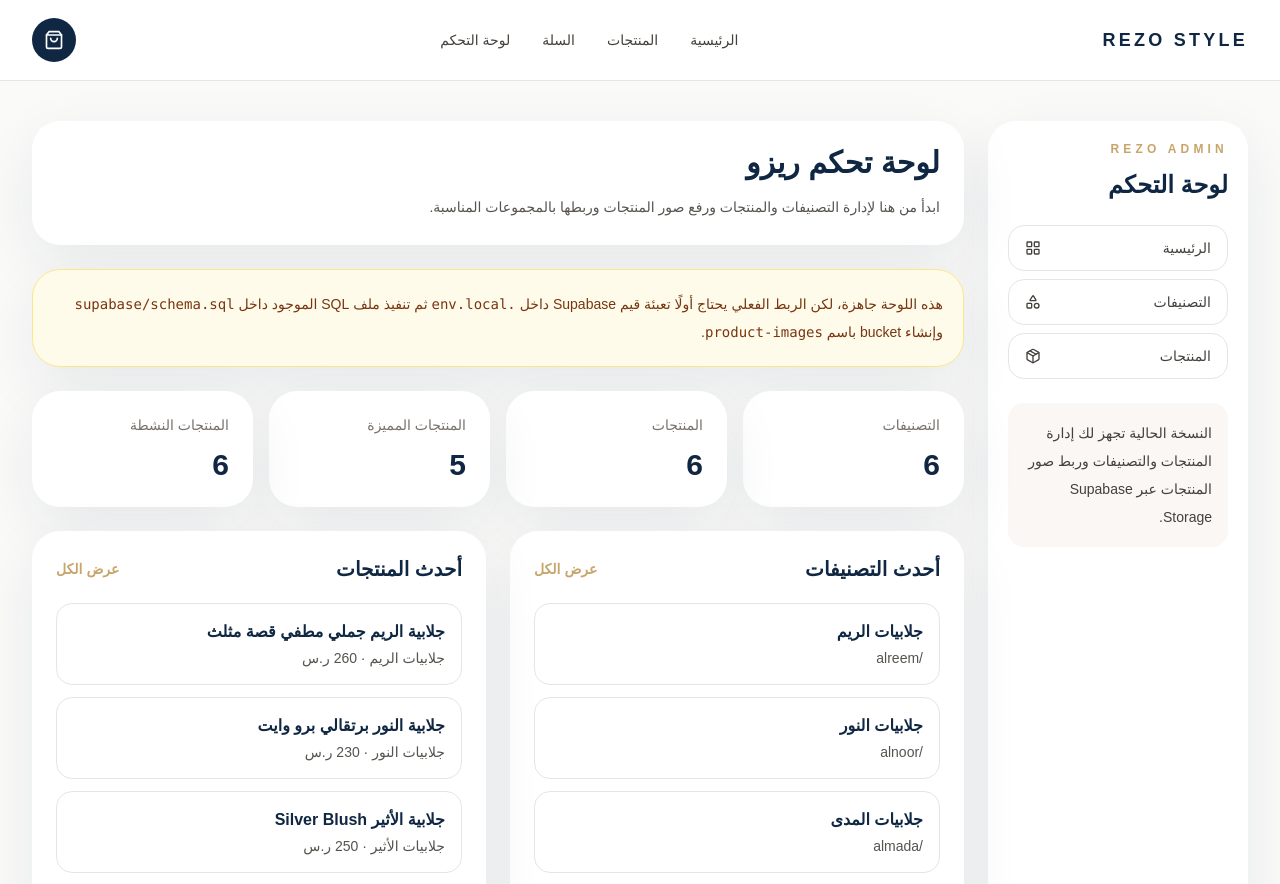
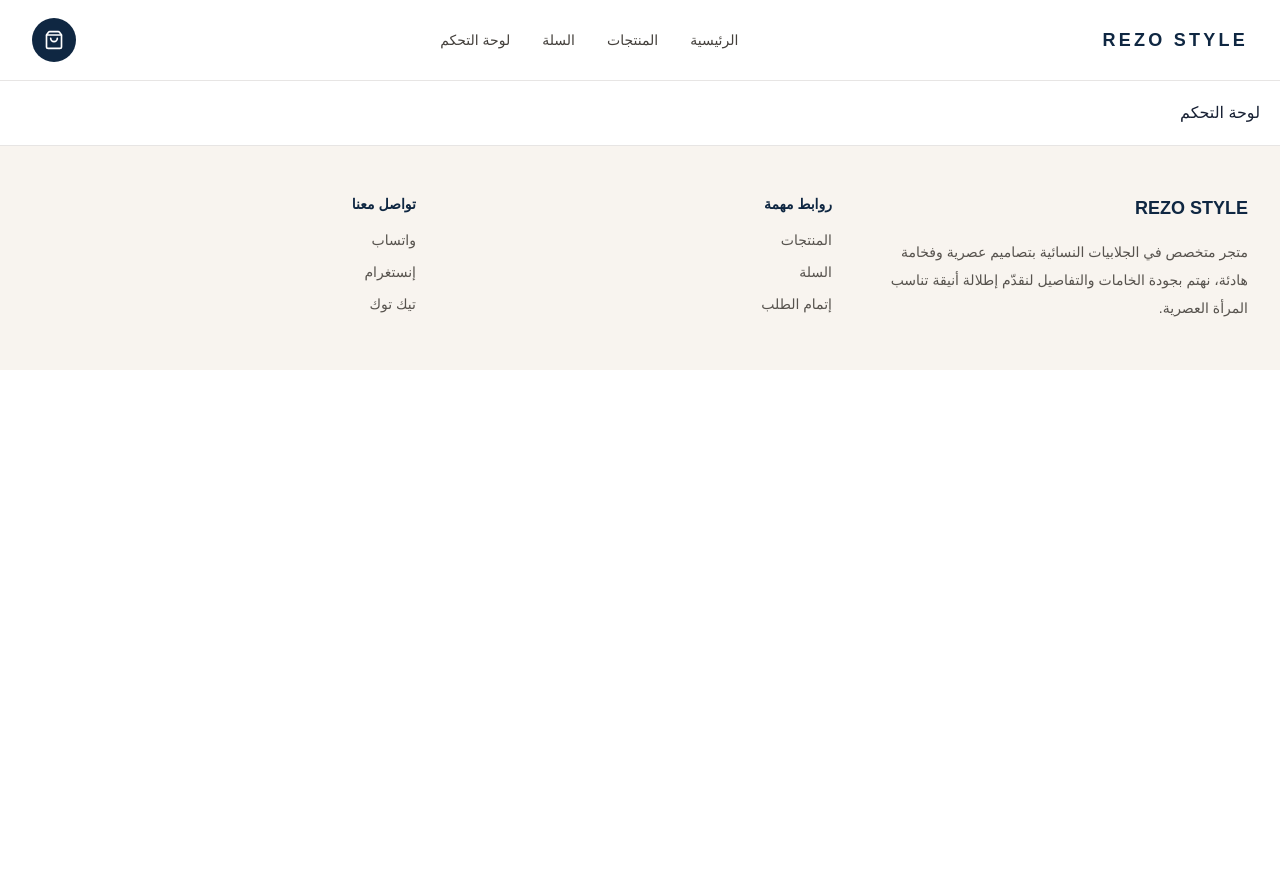
Before and after one commit to abdulaziz12030/rezo-store, a Next.js app: page /admin in a window 1280 px wide. Shown: the top 884 px of the page. After the commit the page ends 800 px from the top, so only its background shows below. Built offline with nearby package versions, Linux system fonts and the light colour scheme; no server answers.

Commit message:
Add files via upload

```diff
--- a/src/app/admin/page.tsx
+++ b/src/app/admin/page.tsx
@@ -1,65 +1,4 @@
-import Link from 'next/link'
-import { AdminShell } from '@/components/admin/admin-shell'
-import { SetupNotice } from '@/components/admin/setup-notice'
-import { getAdminCategories, getAdminProducts } from '@/lib/catalog'
 
-export default async function AdminPage() {
-  const [categories, products] = await Promise.all([getAdminCategories(), getAdminProducts()])
-
-  const metrics = [
-    { label: 'التصنيفات', value: String(categories.length) },
-    { label: 'المنتجات', value: String(products.length) },
-    { label: 'المنتجات المميزة', value: String(products.filter((item) => item.is_featured).length) },
-    { label: 'المنتجات النشطة', value: String(products.filter((item) => item.is_active).length) }
-  ]
-
-  return (
-    <AdminShell
-      title="لوحة تحكم ريزو"
-      description="ابدأ من هنا لإدارة التصنيفات والمنتجات ورفع صور المنتجات وربطها بالمجموعات المناسبة."
-    >
-      <SetupNotice />
-
-      <div className="grid gap-4 md:grid-cols-2 xl:grid-cols-4">
-        {metrics.map((metric) => (
-          <div key={metric.label} className="rounded-[28px] bg-white p-6 shadow-soft">
-            <div className="text-sm text-stone-500">{metric.label}</div>
-            <div className="mt-3 text-3xl font-bold text-brand-navy">{metric.value}</div>
-          </div>
-        ))}
-      </div>
-
-      <div className="grid gap-6 lg:grid-cols-2">
-        <section className="rounded-[28px] bg-white p-6 shadow-soft">
-          <div className="flex items-center justify-between gap-4">
-            <h2 className="text-xl font-bold text-brand-navy">أحدث التصنيفات</h2>
-            <Link href="/admin/categories" className="text-sm font-bold text-brand-gold">عرض الكل</Link>
-          </div>
-          <div className="mt-5 space-y-3">
-            {categories.slice(0, 5).map((category) => (
-              <div key={category.id} className="rounded-2xl border border-stone-200 p-4">
-                <div className="font-bold text-brand-navy">{category.name}</div>
-                <div className="mt-1 text-sm text-stone-600">/{category.slug}</div>
-              </div>
-            ))}
-          </div>
-        </section>
-
-        <section className="rounded-[28px] bg-white p-6 shadow-soft">
-          <div className="flex items-center justify-between gap-4">
-            <h2 className="text-xl font-bold text-brand-navy">أحدث المنتجات</h2>
-            <Link href="/admin/products" className="text-sm font-bold text-brand-gold">عرض الكل</Link>
-          </div>
-          <div className="mt-5 space-y-3">
-            {products.slice(0, 5).map((product) => (
-              <div key={product.id} className="rounded-2xl border border-stone-200 p-4">
-                <div className="font-bold text-brand-navy">{product.name}</div>
-                <div className="mt-1 text-sm text-stone-600">{product.categories?.name ?? 'غير مصنف'} · {product.price} ر.س</div>
-              </div>
-            ))}
-          </div>
-        </section>
-      </div>
-    </AdminShell>
-  )
+export default function Admin(){
+  return <div style={{padding:20}}>لوحة التحكم</div>
 }
--- /dev/null
+++ b/src/app/cart/page.tsx
@@ -0,0 +1,24 @@
+
+"use client"
+import { useState } from "react"
+
+export default function Cart() {
+  const [cart, setCart] = useState([
+    {id:1, name:"منتج", qty:1}
+  ])
+
+  const removeItem = (id:any)=>{
+    setCart(cart.filter(i=>i.id!==id))
+  }
+
+  return (
+    <div style={{padding:20}}>
+      {cart.map(i=>(
+        <div key={i.id}>
+          {i.name}
+          <button onClick={()=>removeItem(i.id)}>حذف</button>
+        </div>
+      ))}
+    </div>
+  )
+}
--- /dev/null
+++ b/src/app/page.tsx
@@ -0,0 +1,4 @@
+
+export default function Home() {
+  return <h1 style={{padding:20}}>Rezo Store</h1>
+}
```
Also changed, not shown: package.json (+5 -19 lines).
